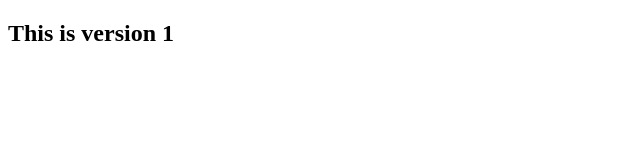
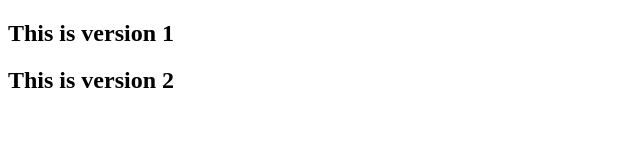
Before and after one commit to Towhid486/Module_6, a plain HTML site: page index.html in a window 1280 px wide. Shown: the whole page, without its empty margins (0-640 px from the left). Drawn offline with Linux system fonts and the light colour scheme.

Commit message:
version 2

```diff
--- a/index.html
+++ b/index.html
@@ -8,5 +8,6 @@
 </head>
 <body>
     <h2>This is version 1</h2>
+    <h2>This is version 2</h2>
 </body>
 </html>
```
